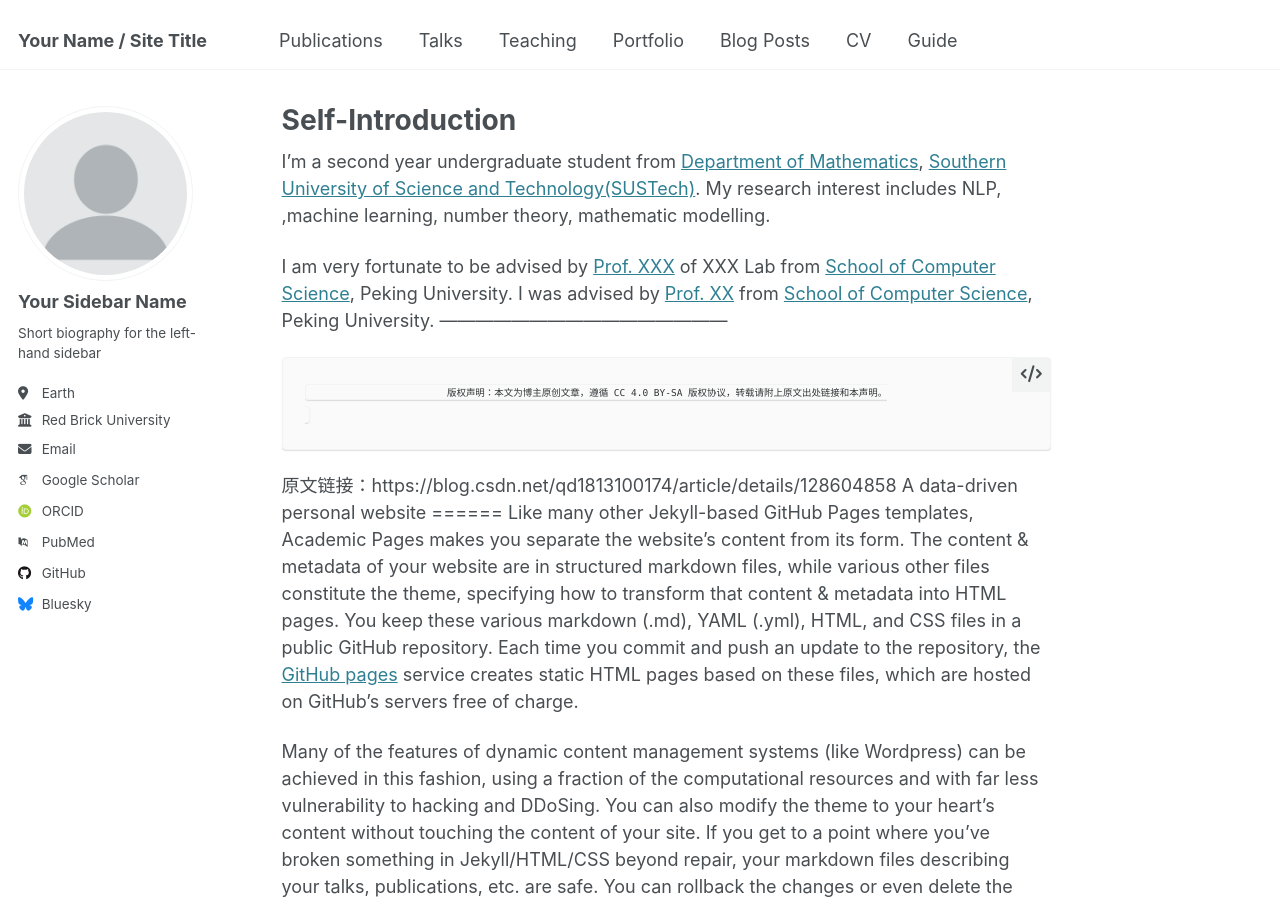
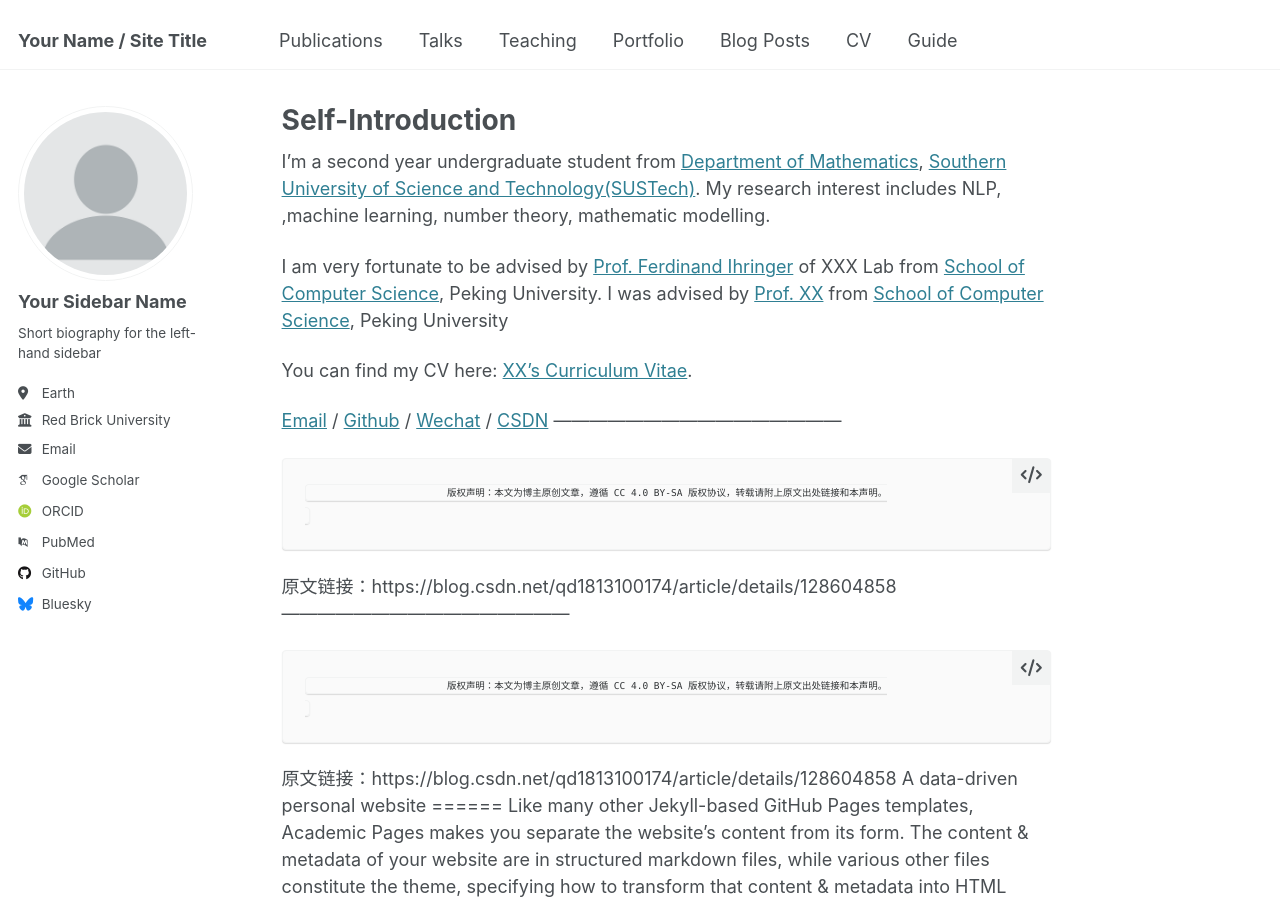
Before and after one commit to QUINCY-XIANG/quincyxiang.github.io, a Jekyll site: the page built from _pages/about.md, in a window 1280 px wide and 900 px high. Built offline with Jekyll 4.4.1, drawn with Linux system fonts in a browser that asks for light colours; some web fonts are replaced.

Commit message:
Update about.md

```diff
--- a/_pages/about.md
+++ b/_pages/about.md
@@ -9,7 +9,16 @@ redirect_from:
 
 I'm a second year undergraduate student from [Department of Mathematics](https://math.sustech.edu.cn/), [Southern University of Science and Technology(SUSTech)](https://www.sustech.edu.cn/). My research interest includes NLP, ,machine learning, number theory, mathematic modelling.
 
-I am very fortunate to be advised by [Prof. XXX](https://www.XXX.com/) of XXX Lab from [School of Computer Science](https://cs.pku.edu.cn/), Peking University. I was advised by [Prof. XX](https://XXX.pku.edu.cn/) from [School of Computer Science](https://cs.pku.edu.cn/), Peking University.
+I am very fortunate to be advised by [Prof. Ferdinand Ihringer](https://math.ihringer.org/) of XXX Lab from [School of Computer Science](https://cs.pku.edu.cn/), Peking University. I was advised by [Prof. XX](https://XXX.pku.edu.cn/) from [School of Computer Science](https://cs.pku.edu.cn/), Peking University
+
+You can find my CV here: [XX's Curriculum Vitae](../assets/CV.pdf).
+
+[Email](mailto:XX@stu.pku.edu.cn) / [Github](https://github.com/QiuDi233) / [Wechat](../images/wechat.jpg) / [CSDN](https://blog.csdn.net/qd1813100174?spm=1000.2115.3001.5343)
+————————————————
+
+                            版权声明：本文为博主原创文章，遵循 CC 4.0 BY-SA 版权协议，转载请附上原文出处链接和本声明。
+
+原文链接：https://blog.csdn.net/qd1813100174/article/details/128604858
 ————————————————
 
                             版权声明：本文为博主原创文章，遵循 CC 4.0 BY-SA 版权协议，转载请附上原文出处链接和本声明。
```
